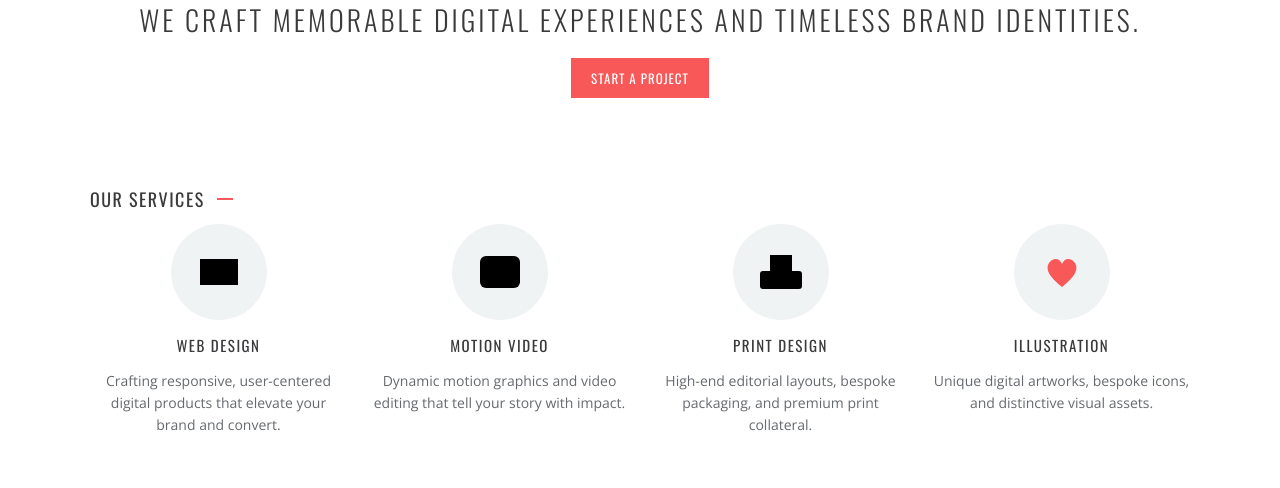
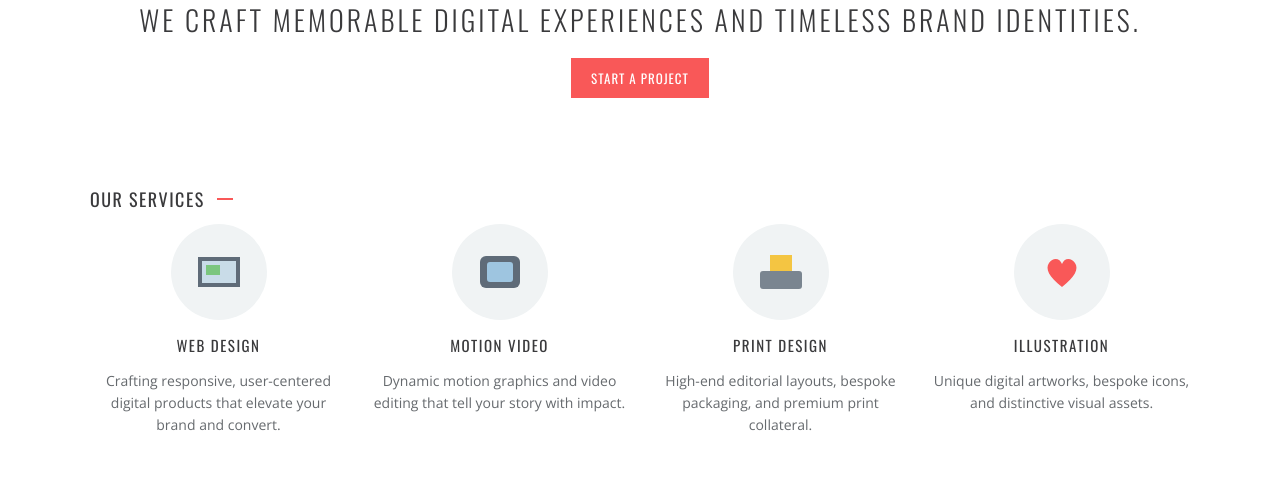
Before and after one commit to Lubo387/landing-keepsake-vite, a Node project: template src/pages/index.pug in a window 1280 px wide. Shown: the part 1521-2009 px from the top of the page. Run offline with Node 20 templates, Linux system fonts and the light colour scheme; the template is opened without the code that fills it, so the values that code supplies are empty; style sheets or scripts are compiled from the project's sources; some libraries are stand-ins or nearby versions.

Commit message:
fix: resolve SVG art colors by binding custom properties

```diff
--- a/src/styles/base/_typography.scss
+++ b/src/styles/base/_typography.scss
@@ -5,6 +5,12 @@
     --color-#{$name}: #{$value};
   }
 
+  --art-ice: var(--color-art-ice);
+  --art-slate: var(--color-art-slate);
+  --art-green: var(--color-art-green);
+  --art-sky: var(--color-art-sky);
+  --art-yellow: var(--color-art-yellow);
+  --art-gray: var(--color-art-gray);
   --font-heading: 'Oswald', sans-serif;
   --font-body: 'Open Sans', sans-serif;
   --font-logo: 'Dancing Script', cursive;
--- a/src/styles/components/_art.scss
+++ b/src/styles/components/_art.scss
@@ -1,31 +1,31 @@
 .fill-ice {
-  fill: var(--art-ice);
+  fill: var(--color-art-ice, #c9dce8);
 }
 
 .fill-slate {
-  fill: var(--art-slate);
+  fill: var(--color-art-slate, #5f6b78);
 }
 
 .fill-green {
-  fill: var(--art-green);
+  fill: var(--color-art-green, #7bc67e);
 }
 
 .fill-sky {
-  fill: var(--art-sky);
+  fill: var(--color-art-sky, #9ec5e0);
 }
 
 .fill-yellow {
-  fill: var(--art-yellow);
+  fill: var(--color-art-yellow, #f4c542);
 }
 
 .fill-gray {
-  fill: var(--art-gray);
+  fill: var(--color-art-gray, #7a8590);
 }
 
 .fill-accent {
-  fill: var(--color-accent);
+  fill: var(--color-accent, #f95858);
 }
 
 .stroke-slate {
-  stroke: var(--art-slate);
+  stroke: var(--color-art-slate, #5f6b78);
 }
```
